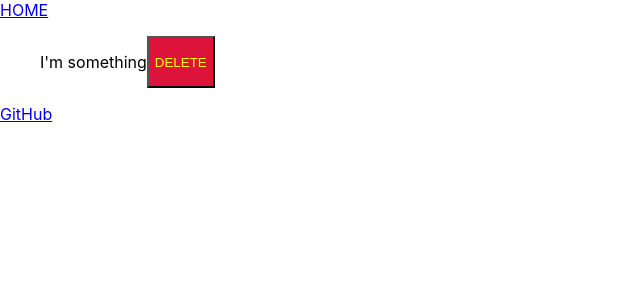
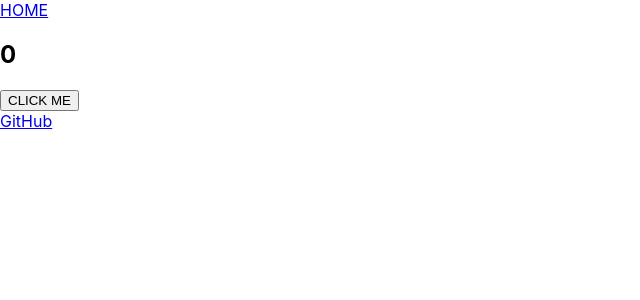
Before and after one commit to Prathyu22/React-JS, a React (Create React App) app in the folder myapp/: page / in a window 1280 px wide. Shown: the top 300 px of the page, without its empty margins (0-640 px from the left). Built offline with nearby package versions, Linux system fonts and the light colour scheme.

Commit message:
Day-6_useState,mysteryFunction(setCounter)

```diff
--- a/myapp/src/components/Content.js
+++ b/myapp/src/components/Content.js
@@ -1,25 +1,50 @@
 import ListItem from './ListItem'
-
+import {useState} from 'react'
+import {render} from "react-dom";
 const Content = () => {
-
-    //request API for data
-    //const data = "from API"
-
-    const chores = ["item 1", "item 2", "item 3"]
-    console.log('I mounted')
+   //Let counter = 0
+    let [counter,setCounter] = useState(0)
+    //console.log(counter)
+    //console.log(mysteryFunction)
+    console.log("rerender")
     return (
         <div className="container">
-
-            {/* {data} */}
-
-            <ul>
-                {/*{
-                    chores.map(chore => <ListItem chore={chore} chores={chores}/>)
-                } */}
-                <ListItem chore="I'm something" />
-            </ul>
+             <h2>{counter}</h2>
+            <button onClick= { () => {
+                //console.log('BUTTON CLICKED')
+                //counter = counter + 1
+                setCounter(previousValue => previousValue + 1)
+            }} >CLICK ME </button>
         </div>
     );
 }
 
 export default Content;
+
+/*import React from "react";
+
+class Content extends React.Component {
+    constructor() {
+        super();
+        this.state = {
+            count: 0
+        };
+    }
+
+    render() {
+        return (
+            <div className="container">
+            {/*
+            <h2>{counter}</h2>
+            <button onClick= { () => {
+                console.log('BUTTON CLICKED')
+                counter = counter + 1
+            }} >CLICK ME </button>
+            */
+            /*Lorem ipsum dolor sit amet
+            </div>
+        )
+    }
+}
+
+export default Content;*/
```
Also changed, not shown: 1 other file (tests, documents, lock files or other folders).
